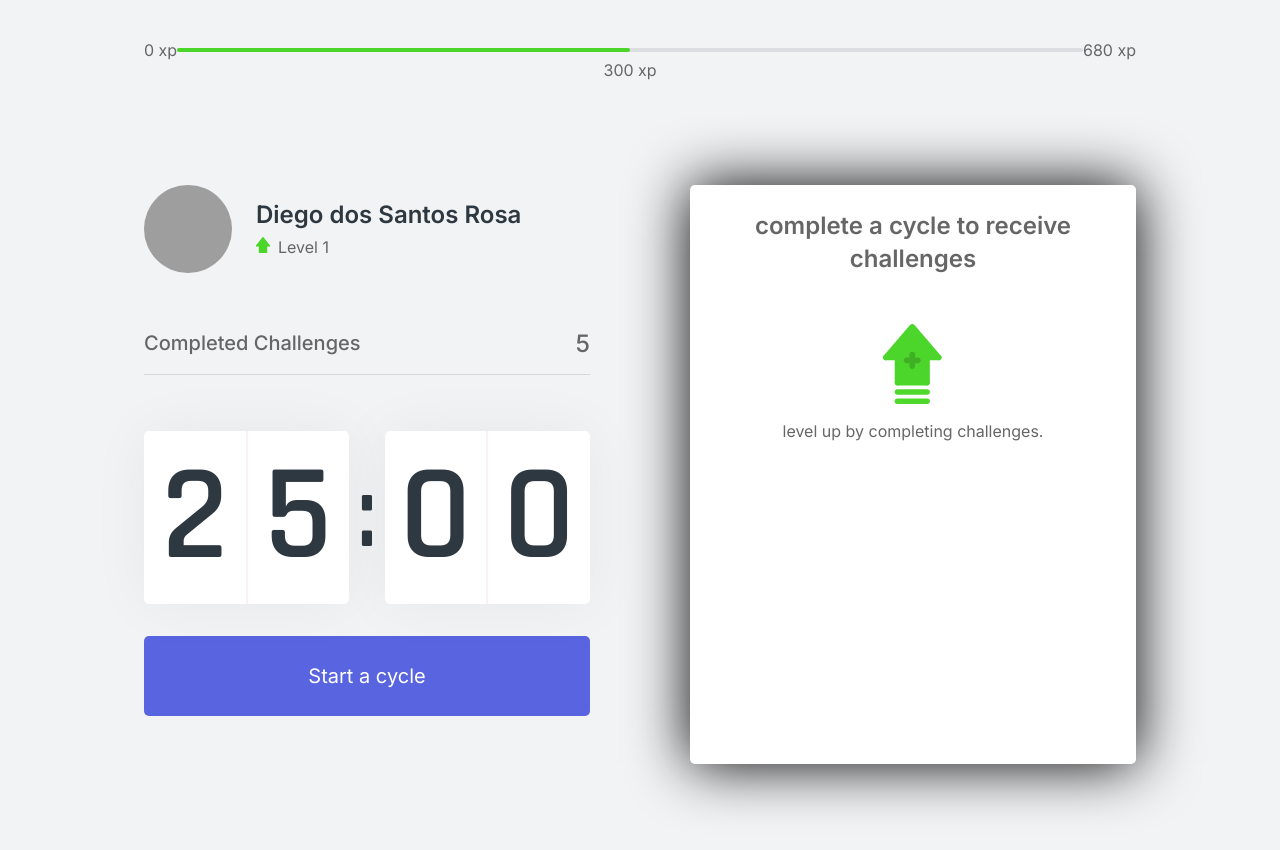
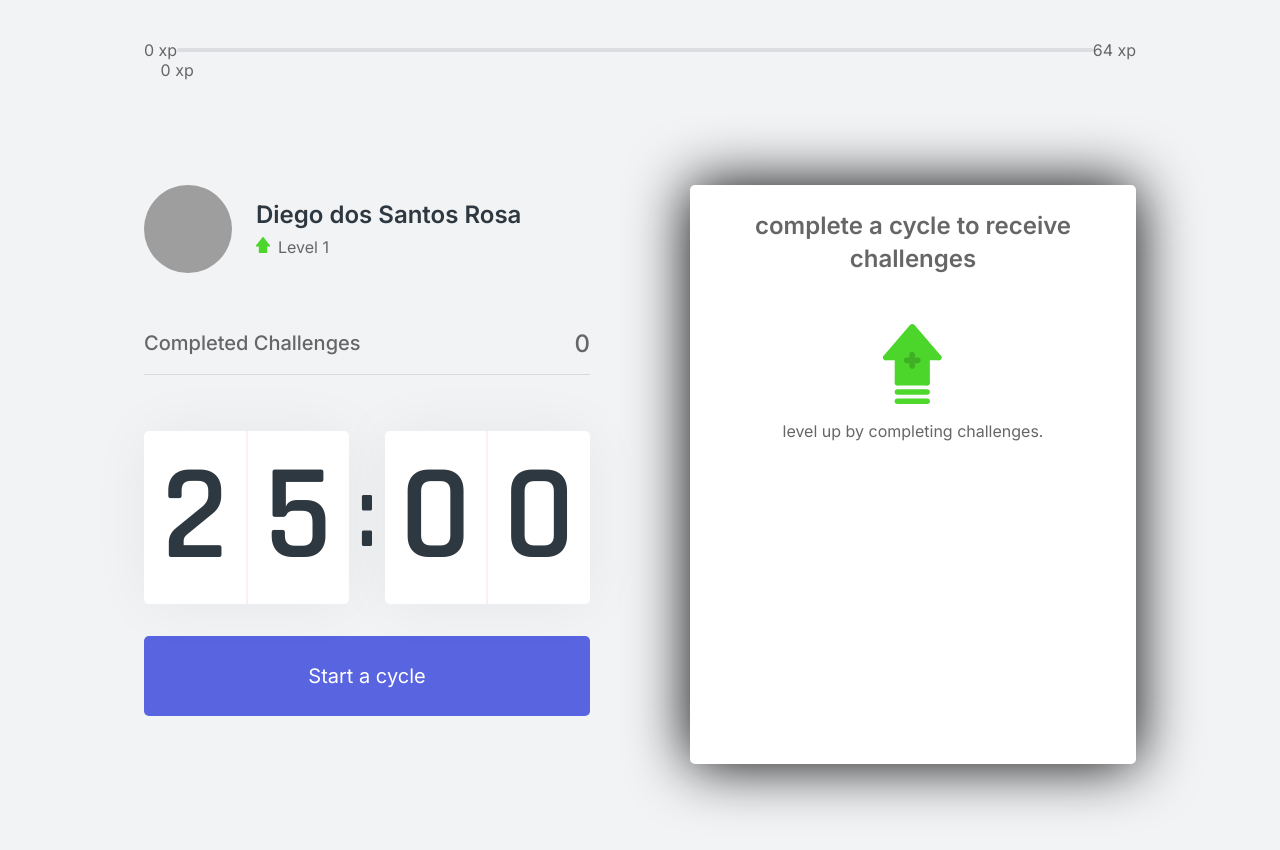
Before and after one commit to Diegodossantos23/next-focusit, a Next.js app in the folder focusit-next/: page / in a window 1280 px wide. Shown: the top 850 px of the page. Built offline with nearby package versions, Linux system fonts and the light colour scheme; grey boxes are pictures that could not be loaded.

Commit message:
finalizando regras de negocio

```diff
--- a/focusit-next/src/components/ChallengeBox.tsx
+++ b/focusit-next/src/components/ChallengeBox.tsx
@@ -3,7 +3,7 @@
 import styles from '../styles/components/ChallengeBox.module.css'
 
 export const ChallengeBox = () => {
-    const {activeChallenge} = useContext(ChallengesContext);
+    const {activeChallenge, resetChallenge} = useContext(ChallengesContext);
 
     return(
         <div className={styles.challengeBoxContainer}>
@@ -21,6 +21,7 @@
                         <button
                             type="button"
                             className={styles.challengeFailedButton}
+                            onClick={resetChallenge}
                             >
                                 Failed
                         </button>
--- a/focusit-next/src/components/CompletedChallenges.tsx
+++ b/focusit-next/src/components/CompletedChallenges.tsx
@@ -1,10 +1,14 @@
+import { useContext } from 'react'
+import { ChallengesContext } from '../contexts/ChallengeContext'
 import styles from '../styles/components/CompletedChallenges.module.css'
 
 export const CompletedChallenges = () => {
+    const {challengesCompleted} = useContext(ChallengesContext);
+
     return(
         <div className={styles.completedChallengesContainer}>
             <span>Completed Challenges</span>
-            <span>5</span>
+            <span>{challengesCompleted}</span>
         </div>
     )
 }
--- a/focusit-next/src/components/ExperiencieBar.tsx
+++ b/focusit-next/src/components/ExperiencieBar.tsx
@@ -1,21 +1,28 @@
+import { useContext } from 'react'
+import { ChallengesContext } from '../contexts/ChallengeContext'
 import styles from '../styles/components/ExperienceBar.module.css'
 
 export const ExperienceBar = () => {
+
+    const {currentExperience, experienceToNextLevel} = useContext(ChallengesContext)
+
+    const percentToNextLevel = Math.round((currentExperience * 100)) / experienceToNextLevel
+
     return(
         <header
             className={styles.experienceBar}>
                 <span>0 xp</span>
                     <div>
                         <div
-                            style={{width: '50%'}}
+                            style={{width: `${percentToNextLevel}`}}
                         />
                         <span
                             className={styles.currentExperience}
-                            style={{left: '50%'}}>
-                                300 xp
+                            style={{left: `${percentToNextLevel}`}}>
+                                {currentExperience} xp
                         </span>
                     </div>
-                <span>680 xp</span>
+                <span>{experienceToNextLevel} xp</span>
         </header>
     )
 }
--- a/focusit-next/src/contexts/ChallengeContext.tsx
+++ b/focusit-next/src/contexts/ChallengeContext.tsx
@@ -10,10 +10,12 @@
 interface ChallengesContexData{
     level:number;
     currentExperience:number;
+    experienceToNextLevel:number;
     challengesCompleted: number;
     activeChallenge: Challenge;
     levelUp: () => void;
     startNewChallenge:() => void;
+    resetChallenge: () => void;
 }
 
 interface ChallengesProviderProps {
@@ -33,10 +35,16 @@
         setLevel(level + 1);
     }
 
+    const experienceToNextLevel = Math.pow((level + 1) * 4, 2)
+
     const startNewChallenge = () => {
         const randomChallengesIndex = Math.floor( Math.random() * challenges.length);
         const challenge = challenges[randomChallengesIndex];
         setActiveChallenge(challenge);
+    }
+
+    const resetChallenge = () => {
+        setActiveChallenge(null)
     }
 
     return (
@@ -44,10 +52,12 @@
          value={{
                 level,
                 currentExperience,
+                experienceToNextLevel,
                 challengesCompleted,
                 levelUp,
                 startNewChallenge,
-                activeChallenge
+                activeChallenge,
+                resetChallenge
                 }}>
             {children}
         </ChallengesContext.Provider>
```
